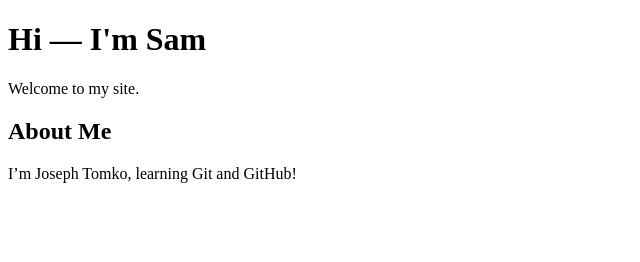
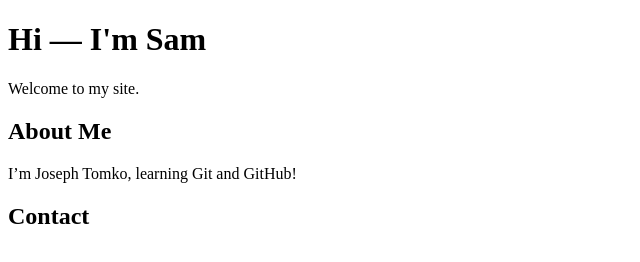
Before and after one commit to josephtomko/my-site, a plain HTML site: page index.html in a window 1280 px wide. Shown: the whole page, without its empty margins (0-640 px from the left). Drawn offline with Linux system fonts and the light colour scheme.

Commit message:
Add contact section

```diff
--- a/index.html
+++ b/index.html
@@ -11,3 +11,6 @@
 </html>
 <h2>About Me</h2>
 <p>I’m Joseph Tomko, learning Git and GitHub!</p>
+<section id="contact">
+  <h2>Contact</h2>
+</section>
```
